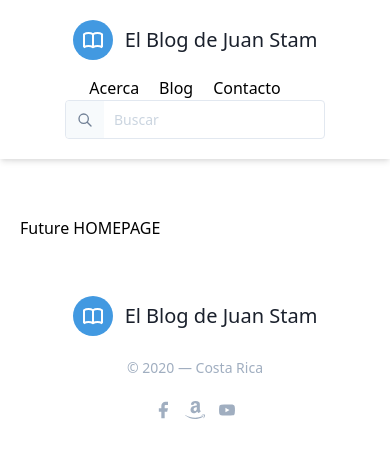
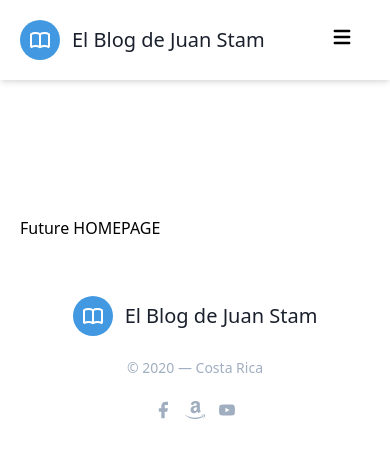
Before and after one commit to mperazac/juan-stam-blog, a Next.js app: page / in a window 390 px wide. Shown: the top 458 px of the page. Built offline with nearby package versions, Linux system fonts and the light colour scheme.

Commit message:
Making the menu responsive

```diff
--- a/components/menu.js
+++ b/components/menu.js
@@ -1,12 +1,18 @@
 import Link from 'next/link';
+import { useState } from 'react';
 import { BLOG_NAME } from '../lib/constants';
 
 export default function Menu() {
+  const [isOpen, setIsOpen] = useState(false);
+  const handleHamburgerEvent = () => {
+    setIsOpen(!isOpen);
+  };
+
   return (
-    <div className='mt-0 fixed w-full z-10 top-0 body-font shadow-md text-black bg-white'>
-      <div className='container mx-auto flex flex-wrap p-5 flex-col md:flex-row items-center'>
+    <header className='mt-0 fixed w-full z-10 top-0 body-font shadow-md text-black bg-white'>
+      <div className='container mx-auto flex flex-wrap justify-between p-5 md:flex-row items-center'>
         <a
-          className='flex title-font font-medium items-center text-gray-900 mb-4 md:mb-0'
+          className='flex title-font font-medium items-center text-gray-900 md:mb-0'
           href='/'
         >
           <svg
@@ -25,18 +31,63 @@ export default function Menu() {
           </svg>
           <span className='ml-3 text-xl'>{BLOG_NAME}</span>
         </a>
-        <nav className='md:mr-auto md:ml-4 md:py-1 md:pl-4 md:border-l md:border-gray-400	flex flex-wrap items-center text-base justify-center'>
+        <div className='block md:hidden'>
+          <button
+            id='hamburger-menu'
+            onClick={handleHamburgerEvent}
+            className='px-4 cursor-pointer'
+          >
+            <svg
+              className='w-6 h-6'
+              fill='currentColor'
+              viewBox='0 0 20 20'
+              xmlns='http://www.w3.org/2000/svg'
+            >
+              {!isOpen && (
+                <path
+                  fillRule='evenodd'
+                  d='M3 5a1 1 0 011-1h12a1 1 0 110 2H4a1 1 0 01-1-1zM3 10a1 1 0 011-1h12a1 1 0 110 2H4a1 1 0 01-1-1zM3 15a1 1 0 011-1h12a1 1 0 110 2H4a1 1 0 01-1-1z'
+                  clipRule='evenodd'
+                />
+              )}
+              {isOpen && (
+                <path
+                  fillRule='evenodd'
+                  d='M4.293 4.293a1 1 0 011.414 0L10 8.586l4.293-4.293a1 1 0 111.414 1.414L11.414 10l4.293 4.293a1 1 0 01-1.414 1.414L10 11.414l-4.293 4.293a1 1 0 01-1.414-1.414L8.586 10 4.293 5.707a1 1 0 010-1.414z'
+                  clipRule='evenodd'
+                />
+              )}
+            </svg>
+          </button>
+        </div>
+
+        <div className='w-full flex-grow md:flex md:items-center md:w-auto'>
+          <nav
+            className={`${
+              !isOpen ? 'hidden' : ''
+            } md:block md:mr-auto md:ml-4 md:py-1 md:pl-4 md:border-l md:border-gray-400 md:flex-grow text-base`}
+          >
             <Link href='/sobre-juan-stam'>
-            <a className='mr-5 hover:text-gray-900'>Acerca</a>
+              <a className='block text-right md:inline-block mr-5 hover:text-gray-900'>
+                Acerca
+              </a>
             </Link>
             <Link href='/blog/1'>
-            <a className='mr-5 hover:text-gray-900'>Blog</a>
+              <a className='block text-right md:inline-block mr-5 hover:text-gray-900'>
+                Blog
+              </a>
             </Link>
             <Link href='/contacto'>
-            <a className='mr-5 hover:text-gray-900'>Contacto</a>
+              <a className='block text-right md:inline-block mr-5 hover:text-gray-900'>
+                Contacto
+              </a>
             </Link>
           </nav>
-        <div className='relative'>
+          <div
+            className={`${
+              !isOpen ? 'hidden' : ''
+            } relative mt-2 mx-auto md:m-0`}
+          >
             <div className='absolute flex border border-transparent left-0 top-0 h-full w-10'>
               <div className='flex items-center justify-center rounded-tl rounded-bl z-10 bg-gray-100 text-gray-600 text-lg h-full w-full'>
                 <svg
@@ -67,5 +118,6 @@ export default function Menu() {
           </div>
         </div>
       </div>
+    </header>
   );
 }
```
Lines whose indentation alone changed are shown as unchanged.
